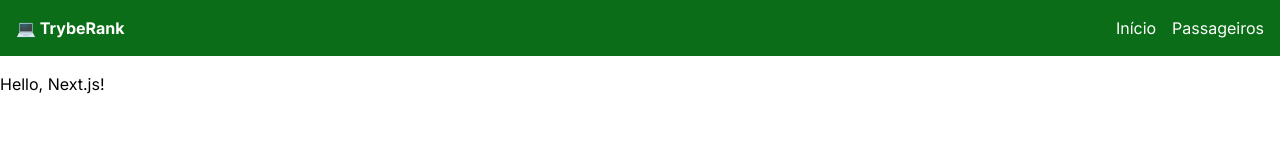
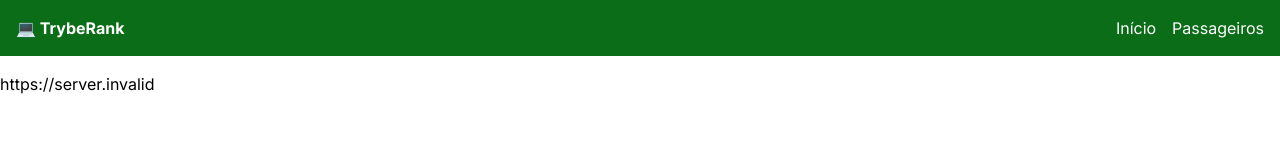
Before and after one commit to renatosousafilho/trybecar-frontend, a Next.js app: page / in a window 1280 px wide. Shown: the top 162 px of the page. Built offline with nearby package versions, Linux system fonts and the light colour scheme; no server answers.

Commit message:
test: ler env var

```diff
--- a/src/app/page.tsx
+++ b/src/app/page.tsx
@@ -2,6 +2,8 @@ import Image from "next/image";
 
 export default function Home() {
   return (
-    <h1>Hello, Next.js!</h1>
+    <div>
+      <h1>{process.env.API_URL}</h1>
+    </div>
   );
 }
--- a/src/app/passengers/page.tsx
+++ b/src/app/passengers/page.tsx
@@ -21,6 +21,7 @@ export default function Passengers() {
   return (
     <div className="overflow-x-auto">
       <h1 className="text-3xl font-bold text-center my-4 bg-transparent">Lista de Pessoas Passageiras</h1>
+      <p>{process.env.API_URL}</p>
       <table className="table-auto w-full">
         <thead>
           <tr>
```
